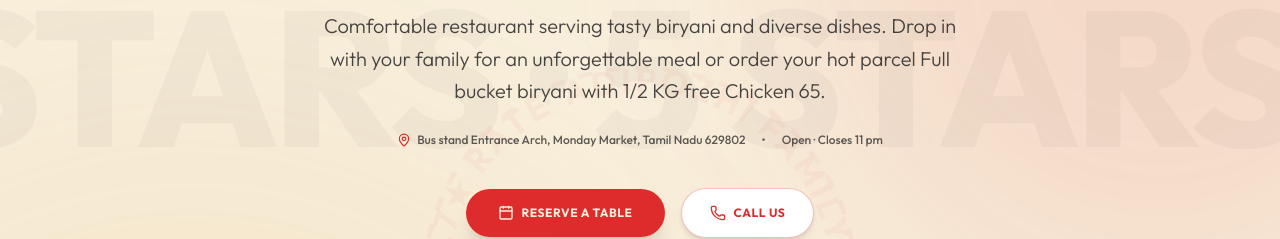
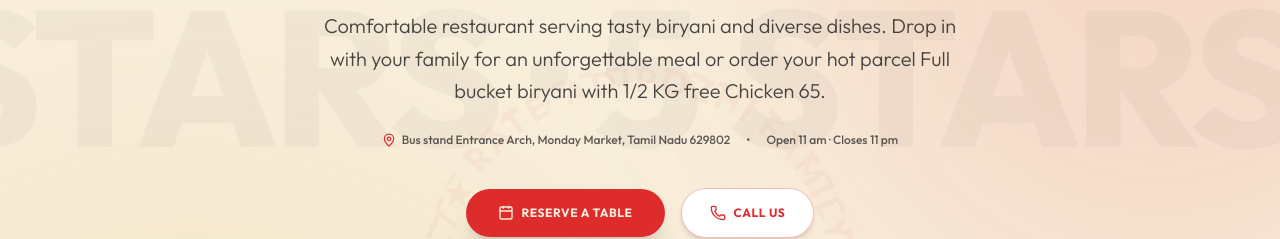
Before and after one commit to veyntlabs-code/Adipozhi_Restaurant-, a Next.js app: page / in a window 1280 px wide. Shown: the part 10440-10679 px from the top of the page. Built offline with nearby package versions, Linux system fonts and the light colour scheme; a web font is replaced by a local one.

Commit message:
Update restaurant opening hours to Open 11 am · Closes 11 pm

```diff
--- a/src/components/Header.tsx
+++ b/src/components/Header.tsx
@@ -223,7 +223,7 @@ export const Header: React.FC<HeaderProps> = ({
                   <div>
                     <div className="font-bold text-[#1a1a1a] uppercase text-[10px]">Address</div>
                     <p>Bus stand Entrance Arch, Monday Market, Tamil Nadu 629802</p>
-                    <p className="text-[10px] text-[#de2b2b] font-bold">Open · Closes 11 pm</p>
+                    <p className="text-[10px] text-[#de2b2b] font-bold">Open 11 am · Closes 11 pm</p>
                   </div>
                 </div>
                 <div className="flex items-center gap-2">
--- a/src/data/restaurantData.ts
+++ b/src/data/restaurantData.ts
@@ -30,7 +30,7 @@ export const RESTAURANT_INFO = {
   address: 'Bus stand Entrance Arch, Monday Market, Tamil Nadu 629802',
   phone: '095851 54254',
   phoneRaw: '+919585154254',
-  hours: 'Open · Closes 11 pm',
+  hours: 'Open 11 am · Closes 11 pm',
   getThere: '2 mins',
   currency: '₹',
   googleMapsUrl: 'https://www.google.com/maps/place/ADIPOZHI+FAMILY+RESTAURANT/@8.2004001,77.3013765,17z/data=!3m1!4b1!4m6!3m5!1s0x3b04f9f8178ae3dd:0xf4d52f55155a3a3b!8m2!3d8.2004001!4d77.3039514!16s%2Fg%2F11w2_3m_78',
```
